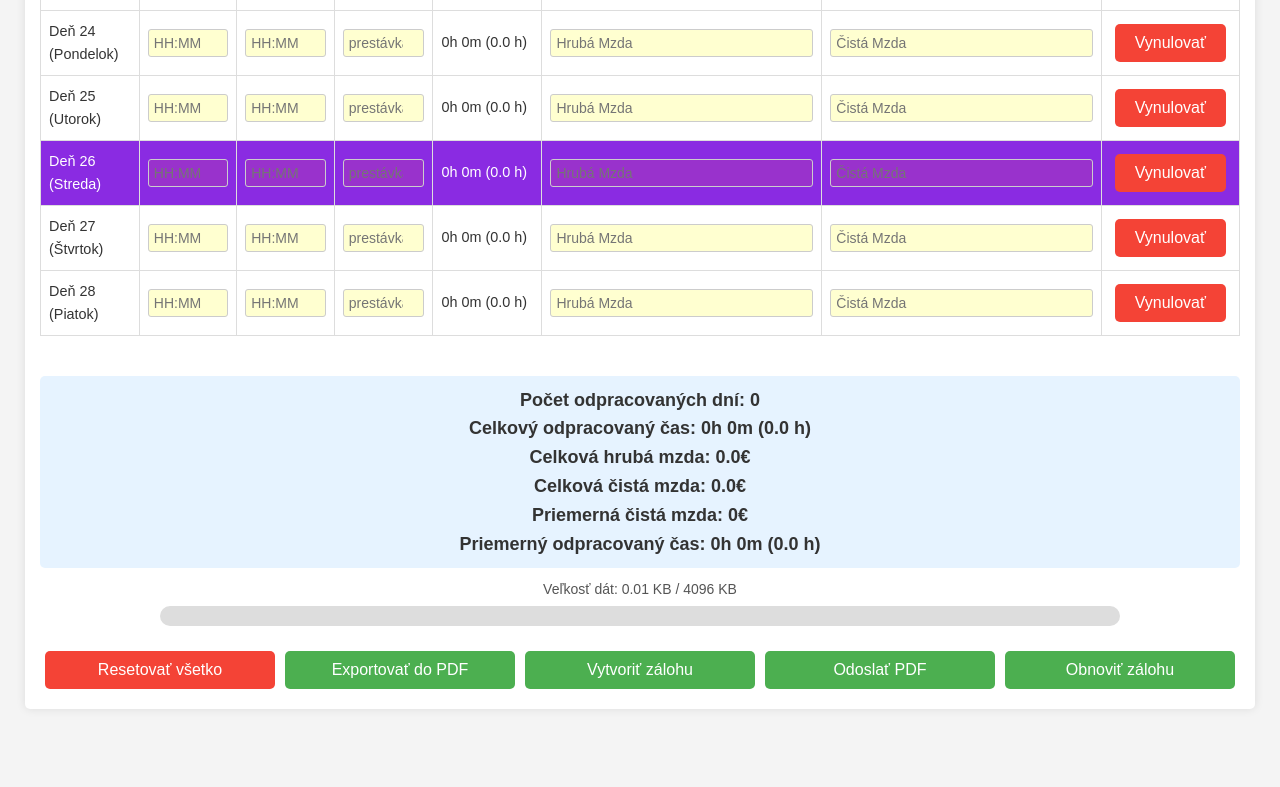
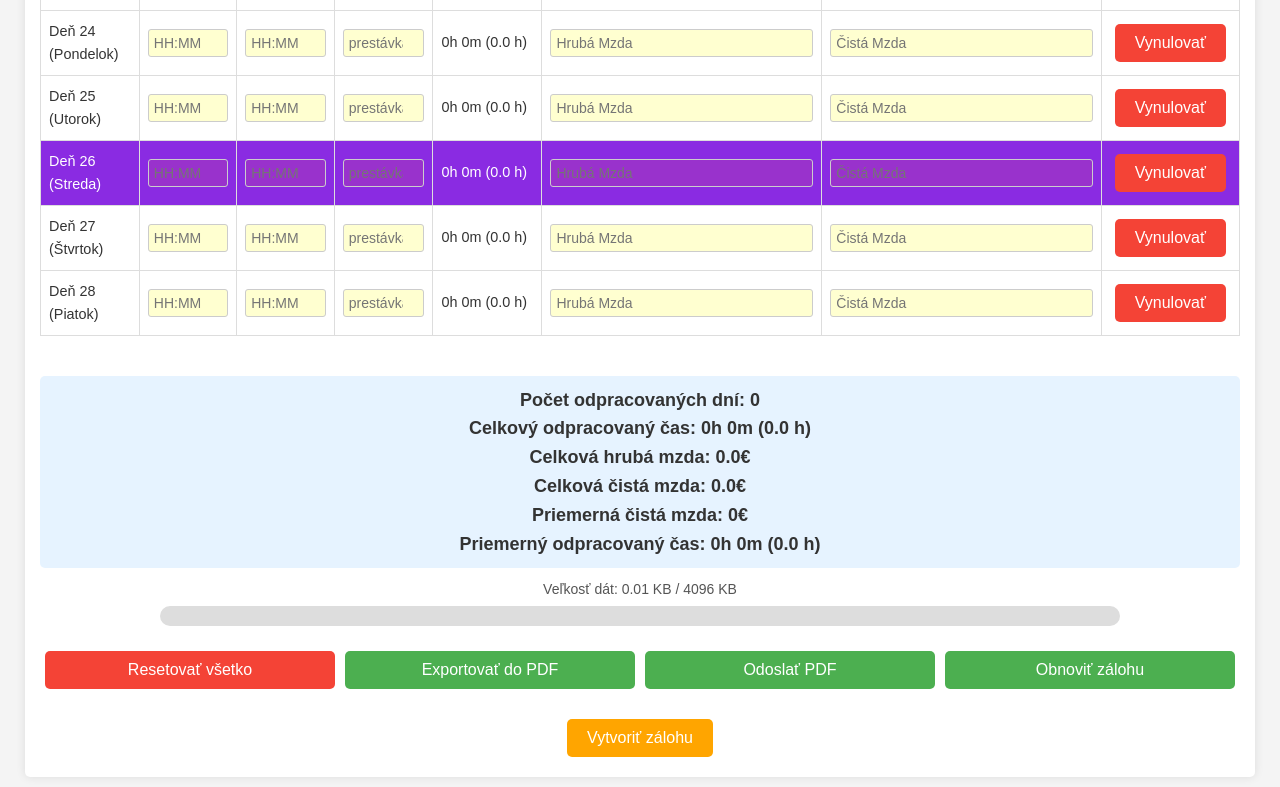
Before and after one commit to Bruno27031983/aktulizacia, a plain HTML site: page index.html in a window 1280 px wide. Shown: the part 1802-2589 px from the top of the page. Before the commit the page ends 2521 px from the top, so only its background shows below. Drawn offline with nearby package versions, Linux system fonts and the light colour scheme.

Commit message:
Update index.html

```diff
--- a/index.html
+++ b/index.html
@@ -1,3 +1,4 @@
+
 <!DOCTYPE html>
 <html lang="sk">
 <head>
@@ -338,6 +339,14 @@
             display: block;
             opacity: 1;
         }
+        /* Nové CSS pre tlačidlo zálohy */
+        .backup-button-container {
+            text-align: center;
+            margin-top: 20px;
+        }
+        .btn.backup-btn {
+            background-color: #FFA500; /* oranžová farba */
+        }
     </style>
 </head>
 <body>
@@ -423,9 +432,12 @@
         <div class="btn-container">
             <button class="btn reset-btn" onclick="resetAll()">Resetovať všetko</button>
             <button class="btn export-btn" onclick="exportToPDF()">Exportovať do PDF</button>
-            <button class="btn export-btn" onclick="createBackup()">Vytvoriť zálohu</button>
             <button class="btn export-btn" onclick="sendPDF()">Odoslať PDF</button>
             <button class="btn export-btn" onclick="restoreBackup()">Obnoviť zálohu</button>
+        </div>
+        <!-- Nový blok pre tlačidlo "Vytvoriť zálohu", centrovaný a s oranžovou farbou -->
+        <div class="backup-button-container">
+            <button class="btn backup-btn" onclick="createBackup()">Vytvoriť zálohu</button>
         </div>
     </div>
 
```
